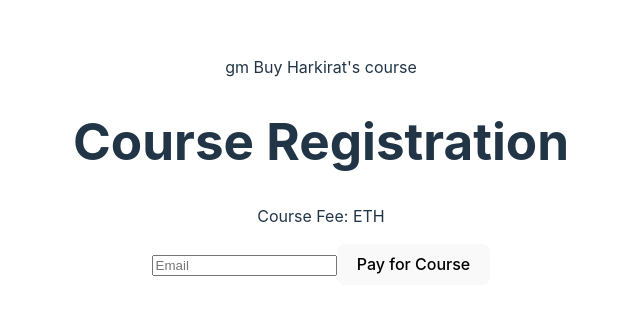
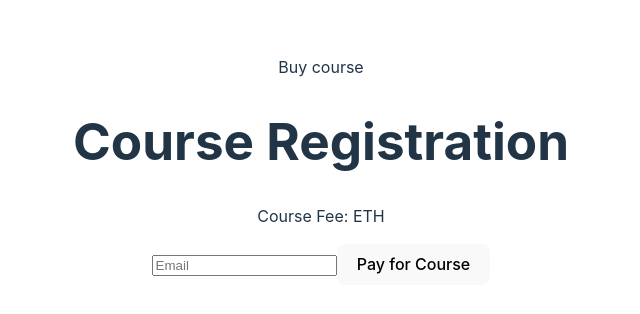
Before and after one commit to Aditya-2407-G/WEB3, a React (Vite) app in the folder client/: page / in a window 1280 px wide. Shown: the part 230-544 px from the top of the page, without its empty margins (319-959 px from the left). Built offline with nearby package versions, Linux system fonts and the light colour scheme.

Commit message:
Update CourseRegistration.tsx

```diff
--- a/client/src/CourseRegistration.tsx
+++ b/client/src/CourseRegistration.tsx
@@ -21,8 +21,7 @@ export const CourseRegistration = ({web3, courseContract, courseFee}) => {
 
     return (
         <div>
-            gm
-            Buy Harkirat's course
+            Buy course
             <br/>
             <h1>Course Registration</h1>
             <p>Course Fee: {courseFee} ETH</p>
```
